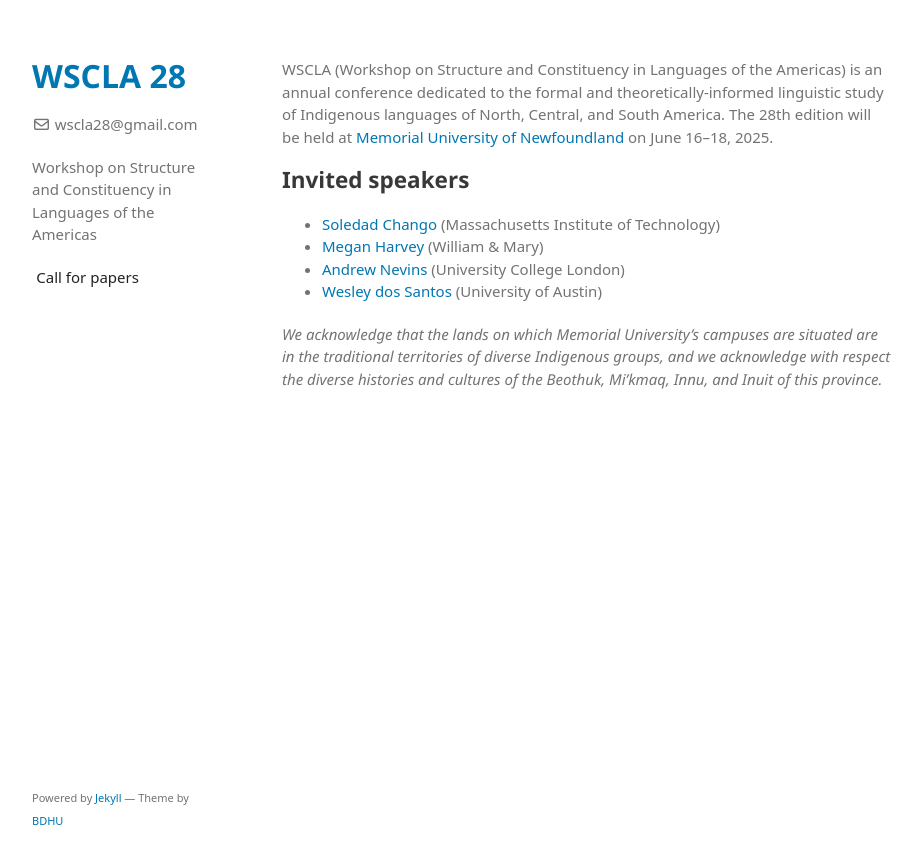
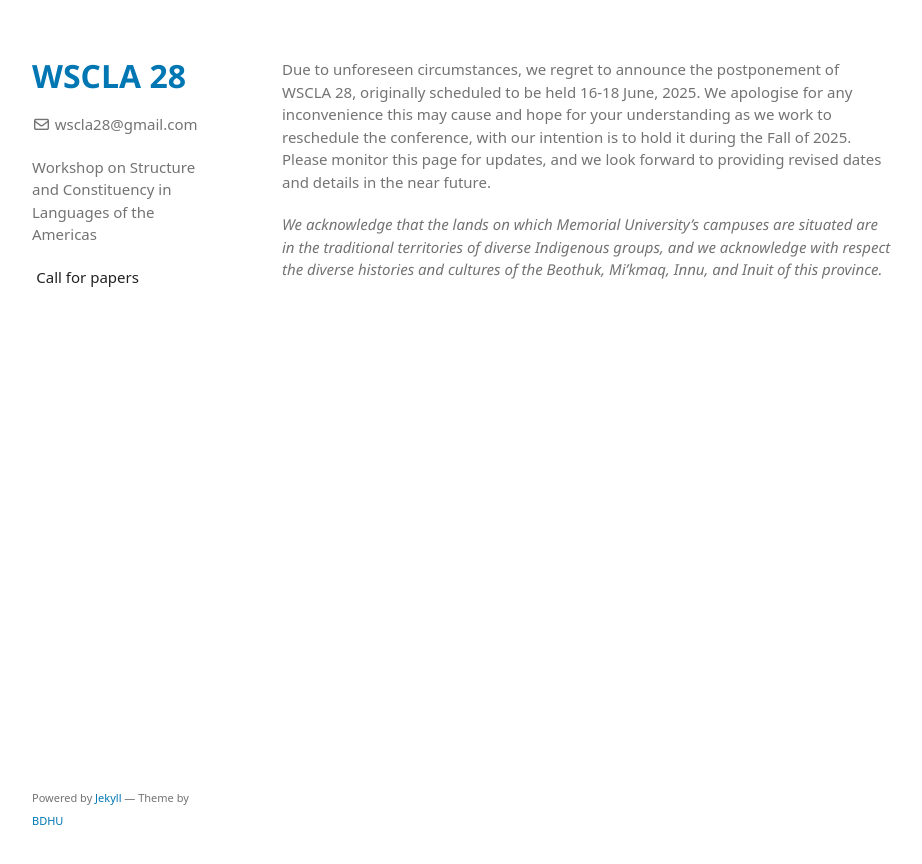
Before and after one commit to wscla28/wscla28.github.io, a Jekyll site: the page built from index.md, in a window 1280 px wide. Shown: the top 864 px of the page, without its empty margins (178-1100 px from the left). Built offline with Jekyll 4.4.1, drawn with Linux system fonts in a browser that asks for light colours; some web fonts are replaced.

Commit message:
Update index.md

```diff
--- a/index.md
+++ b/index.md
@@ -2,12 +2,6 @@
 layout: default
 ---
 
-WSCLA (Workshop on Structure and Constituency in Languages of the Americas) is an annual conference dedicated to the formal and theoretically-informed linguistic study of Indigenous languages of North, Central, and South America. The 28th edition will be held at [Memorial University of Newfoundland](https://www.mun.ca/linguistics/) on June 16--18, 2025.
-
-## Invited speakers
-+ [Soledad Chango](https://linguistics.mit.edu/user/soley290/) (Massachusetts Institute of Technology)
-+ [Megan Harvey](https://maharvey.com/) (William & Mary)
-+ [Andrew Nevins](https://profiles.ucl.ac.uk/12006-andrew-nevins) (University College London)
-+ [Wesley dos Santos](https://sites.google.com/berkeley.edu/wesleysantos/home/) (University of Austin)
+Due to unforeseen circumstances, we regret to announce the postponement of WSCLA 28, originally scheduled to be held 16-18 June, 2025. We apologise for any inconvenience this may cause and hope for your understanding as we work to reschedule the conference, with our intention is to hold it during the Fall of 2025. Please monitor this page for updates, and we look forward to providing revised dates and details in the near future.
 
 *We acknowledge that the lands on which Memorial University’s campuses are situated are in the traditional territories of diverse Indigenous groups, and we acknowledge with respect the diverse histories and cultures of the Beothuk, Mi’kmaq, Innu, and Inuit of this province.*
```
